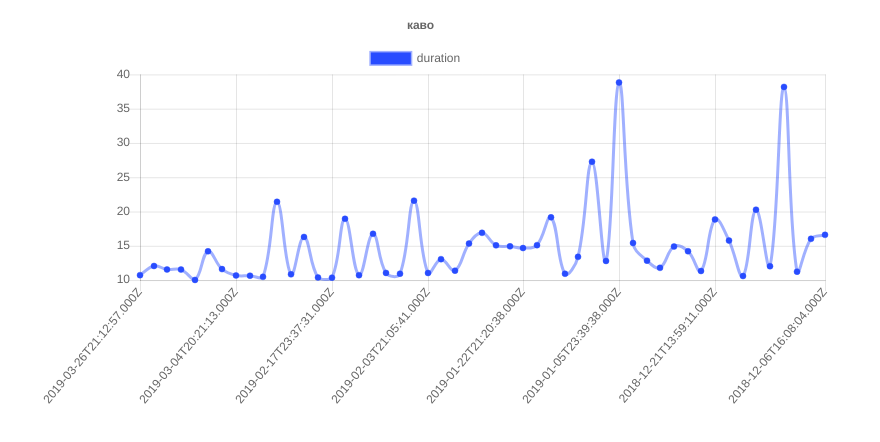
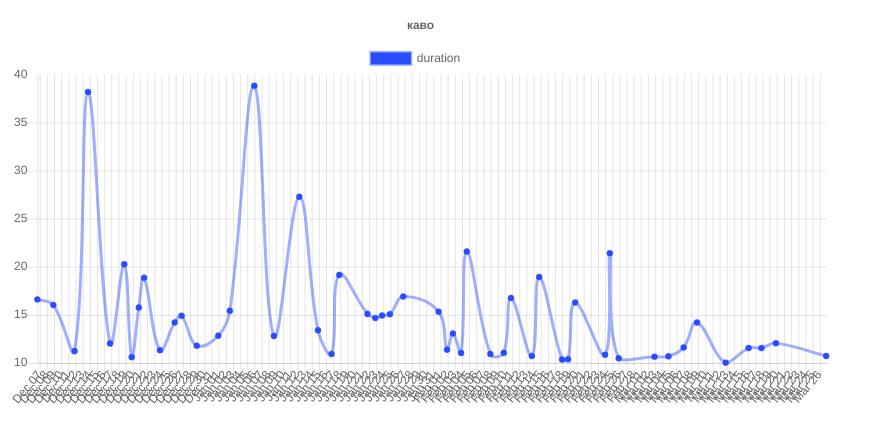
Before and after one commit to Xpucmoc-Bockpec/zhepa.github.io, a plain HTML site: page index_sleep.html in a window 1280 px wide. Shown: the whole page, without its empty margins (0-880 px from the left). Drawn offline with Linux system fonts and the light colour scheme.

Commit message:
Update index_sleep.html

```diff
--- a/index_sleep.html
+++ b/index_sleep.html
@@ -64,7 +64,19 @@
                 display: true,
                 text: "каво"
             },
-            bezierCurve: false
+            bezierCurve: false,
+			scales: {
+				xAxes: [{
+					type: 'time',
+					time: {
+						unit: 'day',
+						unitStepSize: 1,
+						displayFormats: {
+							'day': 'MMM DD'
+						}
+					}
+				}]
+			}
         }
     }
 
```
